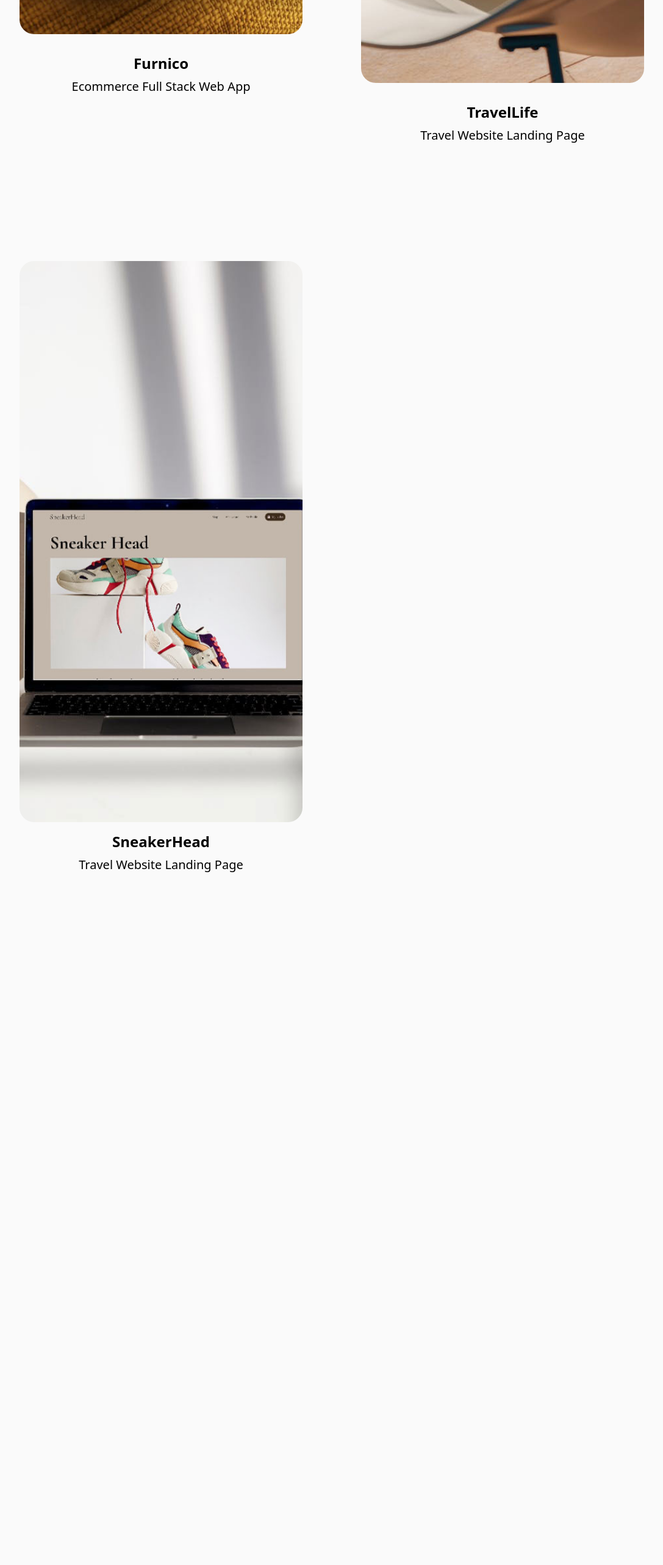
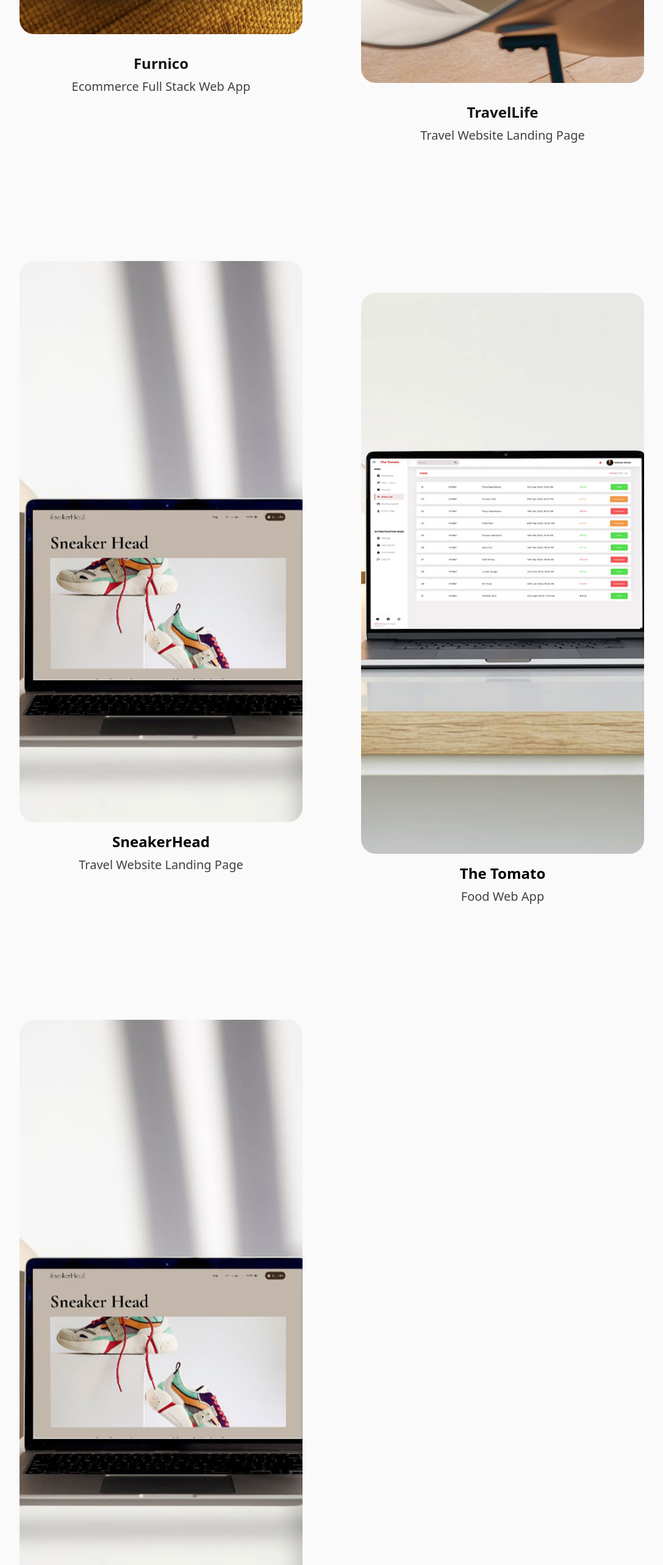
Before and after one commit to DarkoM996/nextjs-dev-portfolio, a Next.js app: page / in a window 1280 px wide. Shown: the part 1440-4006 px from the top of the page at 61% size, without its empty margins (96-1183 px from the left). Before the commit the page ends 3032 px from the top, so only its background shows below. Built offline with nearby package versions, Linux system fonts and the light colour scheme.

Commit message:
latest for now

```diff
--- a/pages/components/ProjectSection.tsx
+++ b/pages/components/ProjectSection.tsx
@@ -2,7 +2,7 @@ import Image from "next/image";
 import picture1 from "../../public/images/furniturewebsite-featured-pic(optimized)-2.4.jpg";
 import picture2 from "../../public/images/travel-landing-page-featured-pic-(optimized)-2.1.jpg";
 import picture3 from "../../public/images/sneaker-head-featured-pic-(optimized)-2.5.jpg";
-import picture4 from "../../public/images/food-web-app-featured-pic-(optimized)-2.0.jpg";
+import picture4 from "../../public/images/food-web-app-featured-pic-(optimized)-2.2.jpg";
 import picture5 from "../../public/images/sneaker-head-featured-pic-(optimized)-2.5.jpg";
 import React from "react";
 import Link from "next/link";
@@ -25,10 +25,8 @@ const ProjectSection = () => {
             />
           </Link>
           <div className="flex flex-col justify-center items-center p-4 gap-2">
-            <h4 className="text-2xl font-semibold text-primary_backgroundDarkerColor-800">
-              Furnico
-            </h4>
-            <p className="text-xl font-light text-primary_customGray-700">
+            <h4 className="text-2xl font-semibold text-neutral-900">Furnico</h4>
+            <p className="text-xl font-light text-neutral-700">
               Ecommerce Full Stack Web App
             </p>
           </div>
@@ -47,10 +45,10 @@ const ProjectSection = () => {
             />
           </Link>
           <div className="flex flex-col justify-center items-center p-4 gap-2">
-            <h4 className="text-2xl font-semibold text-primary_backgroundDarkerColor-800">
+            <h4 className="text-2xl font-semibold text-neutral-900">
               TravelLife
             </h4>
-            <p className="text-xl font-light text-primary_customGray-700">
+            <p className="text-xl font-light text-neutral-700">
               Travel Website Landing Page
             </p>
           </div>
@@ -72,9 +70,49 @@ const ProjectSection = () => {
             <h4 className="text-2xl font-semibold text-primary_backgroundDarkerColor-700">
               SneakerHead
             </h4>
-            <p className="text-xl font-light text-primary_customGray-700">
+            <p className="text-xl font-light text-neutral-700">
               Travel Website Landing Page
             </p>
+          </div>
+        </div>
+        {/* Project 4 */}
+        <div className="flex flex-col justify-center items-center gap-4 md:mb-10">
+          <Link
+            href="/projects/coffeebar"
+            className="w-full h-[420px] md:h-[720px] lg:h-[920px]"
+          >
+            <Image
+              priority={true}
+              src={picture4}
+              alt="project image 4"
+              className="w-full h-full object-cover rounded-3xl hover:scale-90 duration-500 transition-transform"
+            />
+          </Link>
+          <div className="flex flex-col justify-center items-center gap-2">
+            <h4 className="text-2xl font-semibold text-primary_backgroundDarkerColor-700">
+              The Tomato
+            </h4>
+            <p className="text-xl font-light text-neutral-700">Food Web App</p>
+          </div>
+        </div>
+        {/* Project 5 */}
+        <div className="flex flex-col justify-center items-center gap-4 mb-40">
+          <Link
+            href="/projects/furnico"
+            className="relative w-full h-[420px] md:h-[720px] lg:h-[920px]"
+          >
+            <Image
+              priority={true}
+              src={picture5}
+              alt="project image 1"
+              className="w-full h-full object-cover rounded-3xl hover:scale-90 duration-500 transition-transform "
+            />
+          </Link>
+          <div className="flex flex-col justify-center items-center p-4 gap-2">
+            <h4 className="text-2xl font-semibold text-neutral-900">
+              The Tomato
+            </h4>
+            <p className="text-xl font-light text-neutral-700">Food Web App</p>
           </div>
         </div>
       </div>
```
